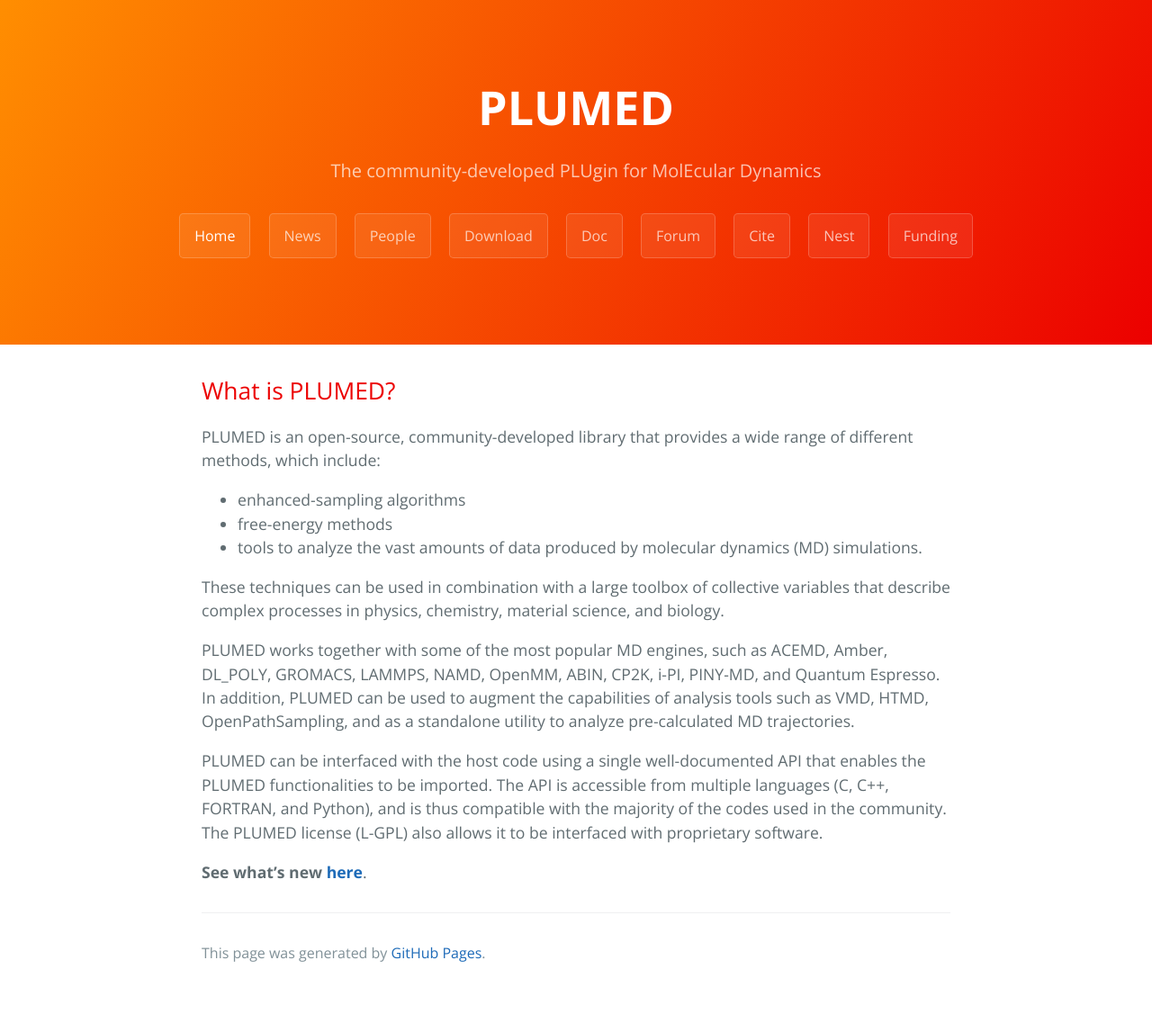
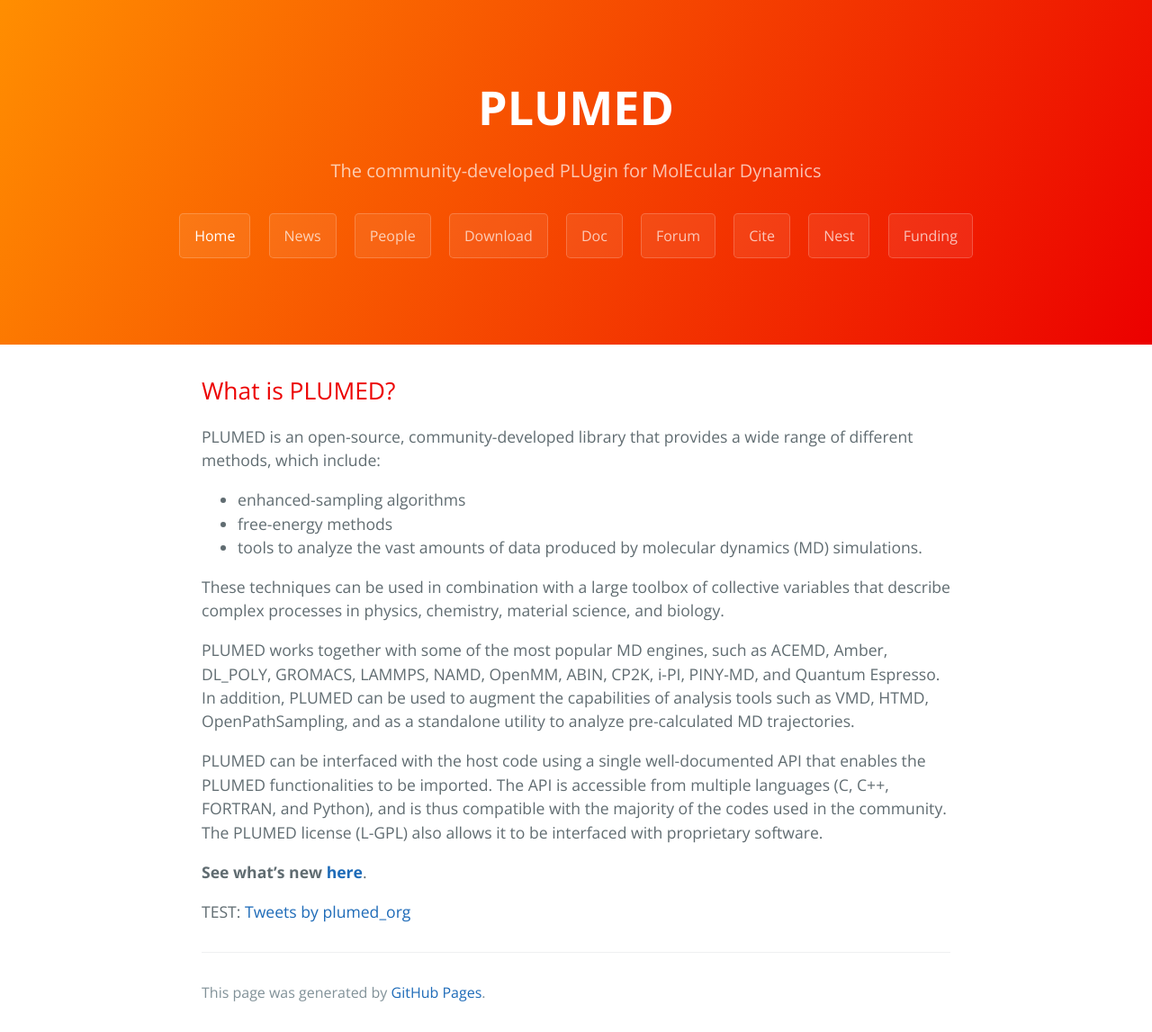
Before and after one commit to plumed/plumed.github.io, a Jekyll site: the page built from index.md, in a window 1280 px wide. Shown: the whole page at 90% size. Built offline with Jekyll 4.4.1, drawn with Linux system fonts in a browser that asks for light colours; our own code applies the rules of GitHub Pages for plain Markdown files; comment, search, counter and statistics services are not loaded; the repository's description, which GitHub fills in, is left out; before the commit the page ends 1103 px from its top, so only the background shows below that.

Commit message:
Update index.md

```diff
--- a/index.md
+++ b/index.md
@@ -14,3 +14,5 @@ PLUMED works together with some of the most popular MD engines, such as ACEMD, A
 PLUMED can be interfaced with the host code using a single well-documented API that enables the PLUMED functionalities to be imported. The API is accessible from multiple languages (C, C++, FORTRAN, and Python), and is thus compatible with the majority of the codes used in the community. The PLUMED license (L-GPL) also allows it to be interfaced with proprietary software.
 
 **See what's new [here](/news.html)**.
+
+TEST: <a class="twitter-timeline" href="https://twitter.com/plumed_org?ref_src=twsrc%5Etfw">Tweets by plumed_org</a> <script async src="https://platform.twitter.com/widgets.js" charset="utf-8"></script>
```
